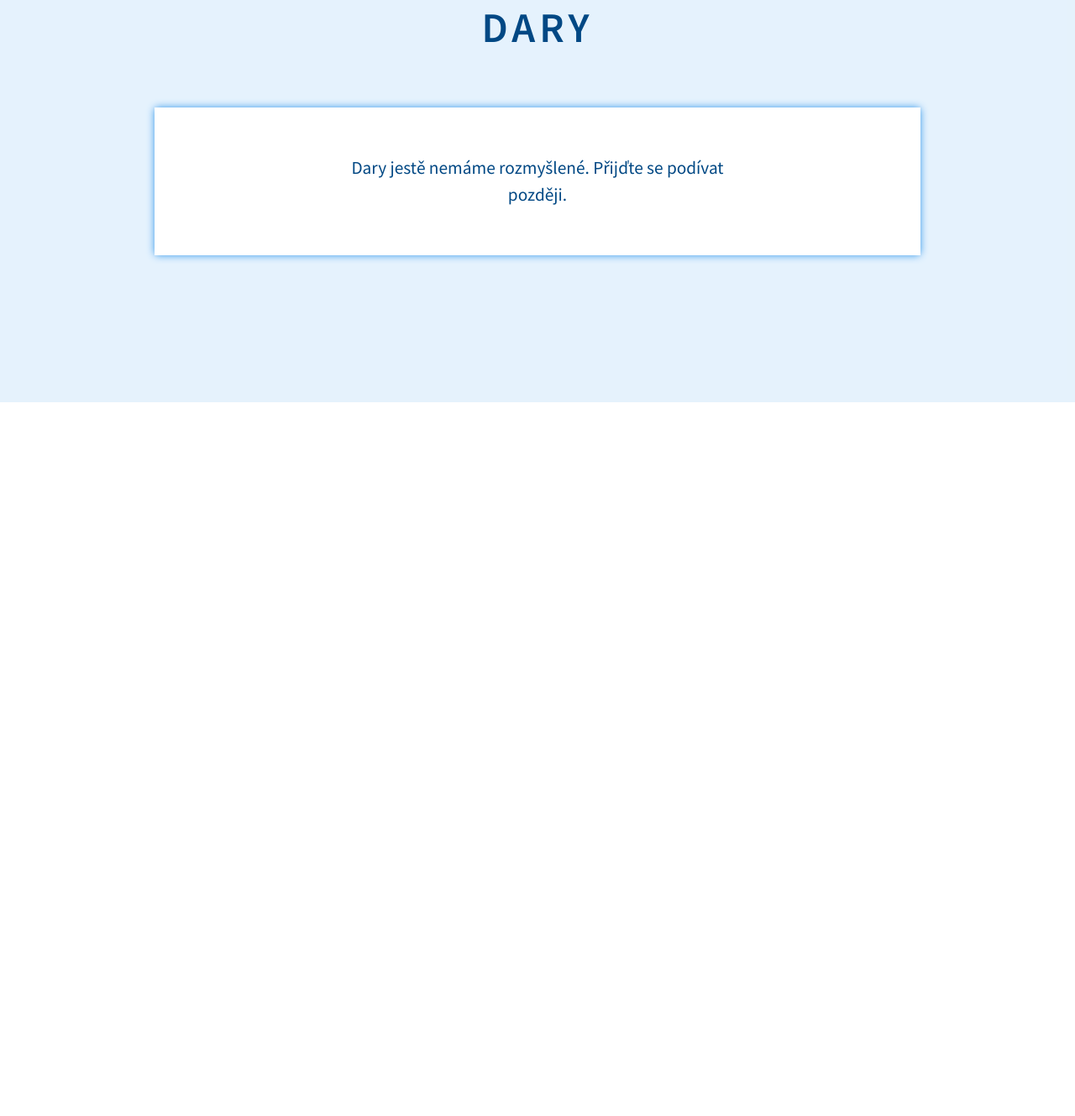
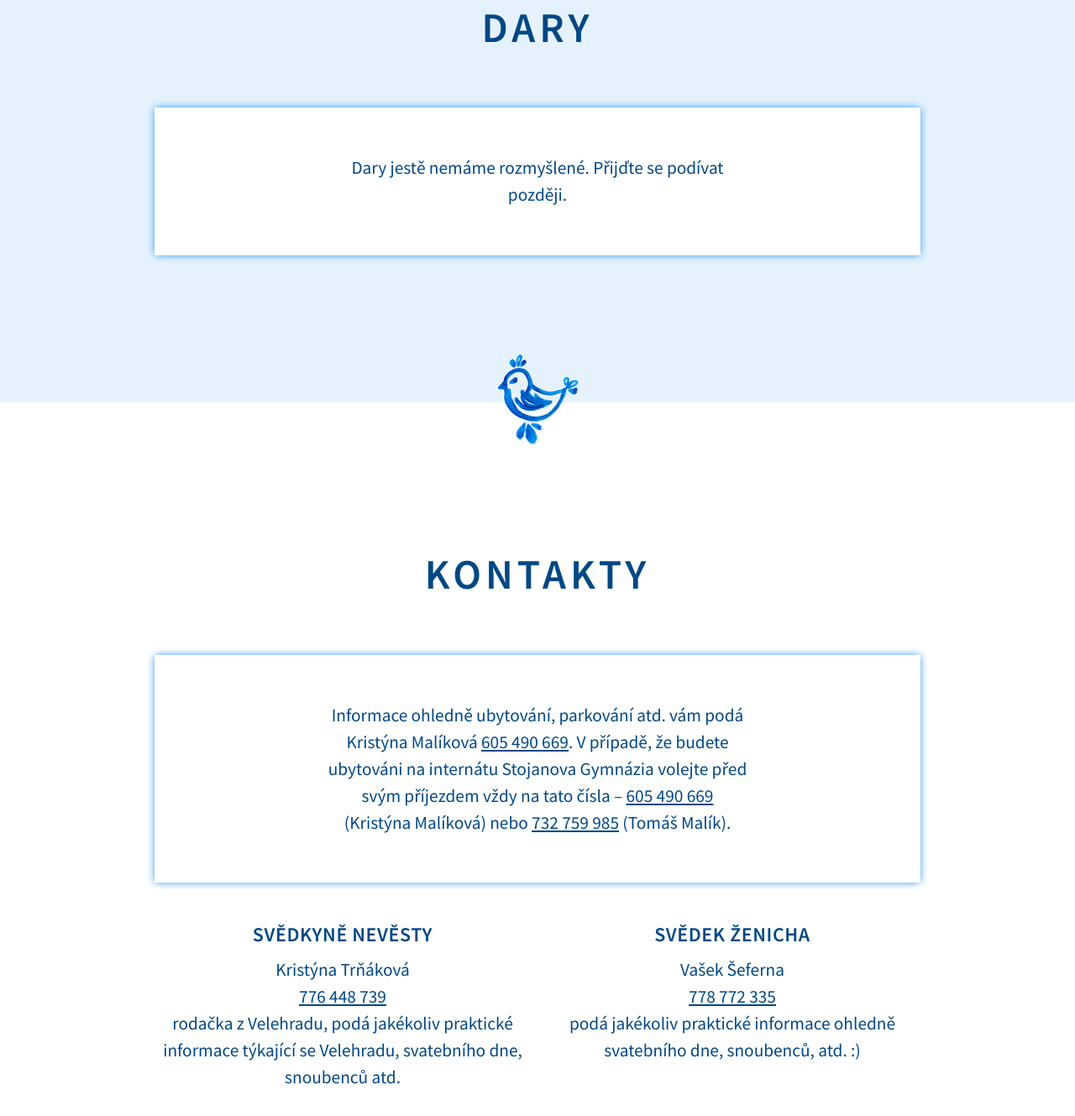
Before and after one commit to Peracek/svatba-bude-na-morave, a Gatsby site: page / in a window 1280 px wide. Shown: the part 5899-7228 px from the top of the page at 84% size. Before the commit the page ends 6378 px from the top, so only its background shows below. Built offline with nearby package versions, Linux system fonts and the light colour scheme; Gatsby itself is replaced by a stand-in of ours; no server answers.

Commit message:
add contact info

```diff
--- a/src/components/MainPage/index.tsx
+++ b/src/components/MainPage/index.tsx
@@ -39,6 +39,10 @@ const Spaced = styled.div`
 
 const Bold = styled.span`
   font-weight: 600;
+`
+
+const Phone = styled.a`
+  color: inherit;
 `
 
 export const MainPage: FC = () => {
@@ -144,6 +148,44 @@ export const MainPage: FC = () => {
           </Typography>
         </HighligtedContent>
       </Section>
+      <TinyMotif img="bird" />
+      <Section title="Kontakty">
+        <HighligtedContent>
+          <Typography align="center">
+            Informace ohledně ubytování, parkování atd. vám podá Kristýna
+            Malíková <Phone href="tel:605490669">605 490 669</Phone>. V případě,
+            že budete ubytováni na internátu Stojanova Gymnázia volejte před
+            svým příjezdem vždy na tato čísla –{' '}
+            <Phone href="tel:605490669">605 490 669</Phone> (Kristýna Malíková)
+            nebo <Phone href="tel:732759985">732 759 985</Phone> (Tomáš Malík).
+          </Typography>
+        </HighligtedContent>
+        <Box pt={6} textAlign="center">
+          <Grid container spacing={2} justify="center">
+            <Grid item md={6}>
+              <Typography variant="h3">Svědkyně nevěsty</Typography>
+              <Typography>
+                Kristýna Trňáková <br />
+                <Phone href="tel:776448739">776 448 739</Phone>
+                <br />
+                rodačka z Velehradu, podá jakékoliv praktické informace týkající
+                se Velehradu, svatebního dne, snoubenců atd.
+              </Typography>
+            </Grid>
+            <Grid item md={6}>
+              <Typography variant="h3">Svědek ženicha</Typography>
+              <Typography>
+                Vašek Šeferna
+                <br />
+                <Phone href="tel:778772335">778 772 335</Phone>
+                <br />
+                podá jakékoliv praktické informace ohledně svatebního dne,
+                snoubenců, atd. :)
+              </Typography>
+            </Grid>
+          </Grid>
+        </Box>
+      </Section>
       <Analytics />
     </Container>
   )
```
